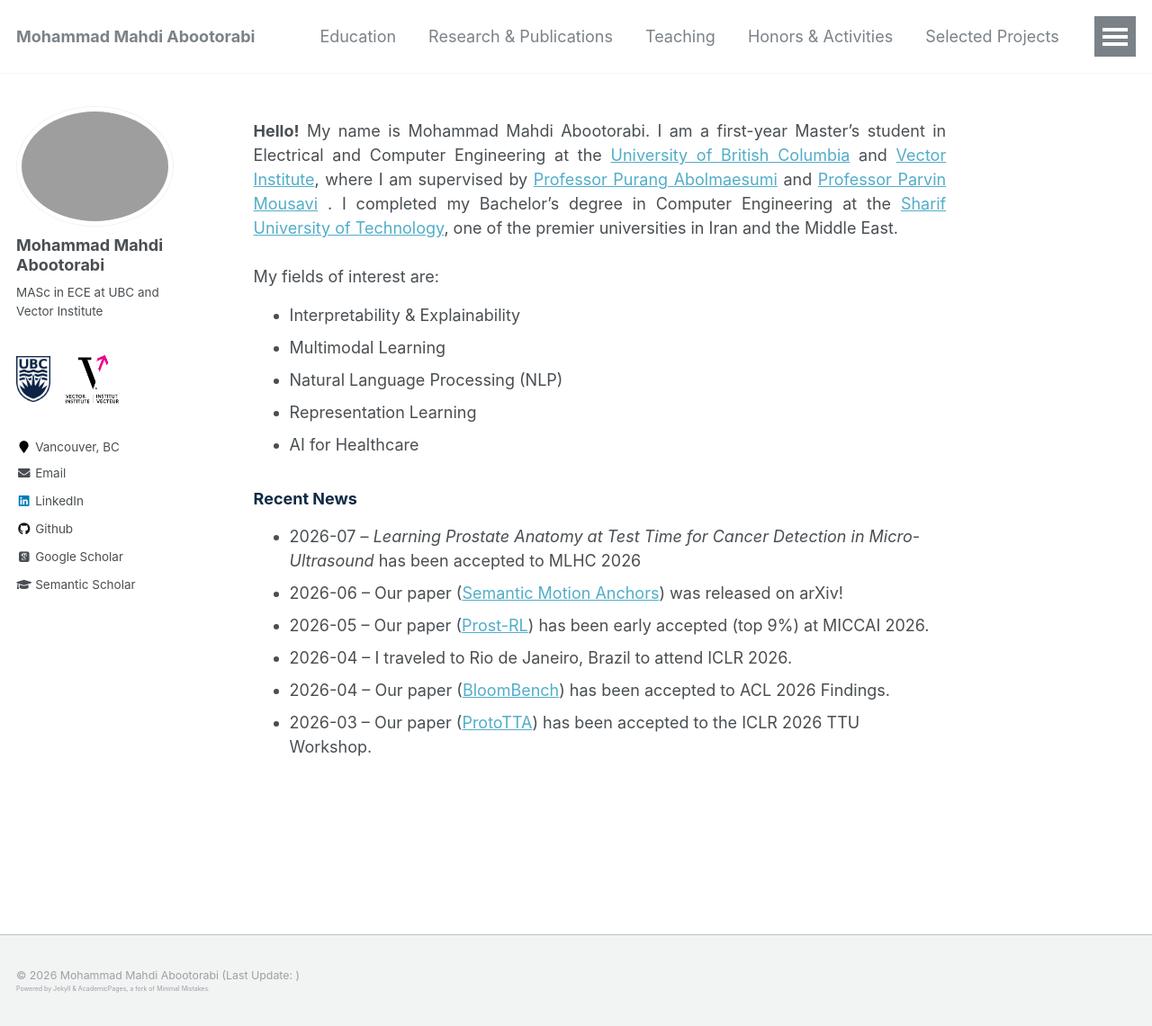
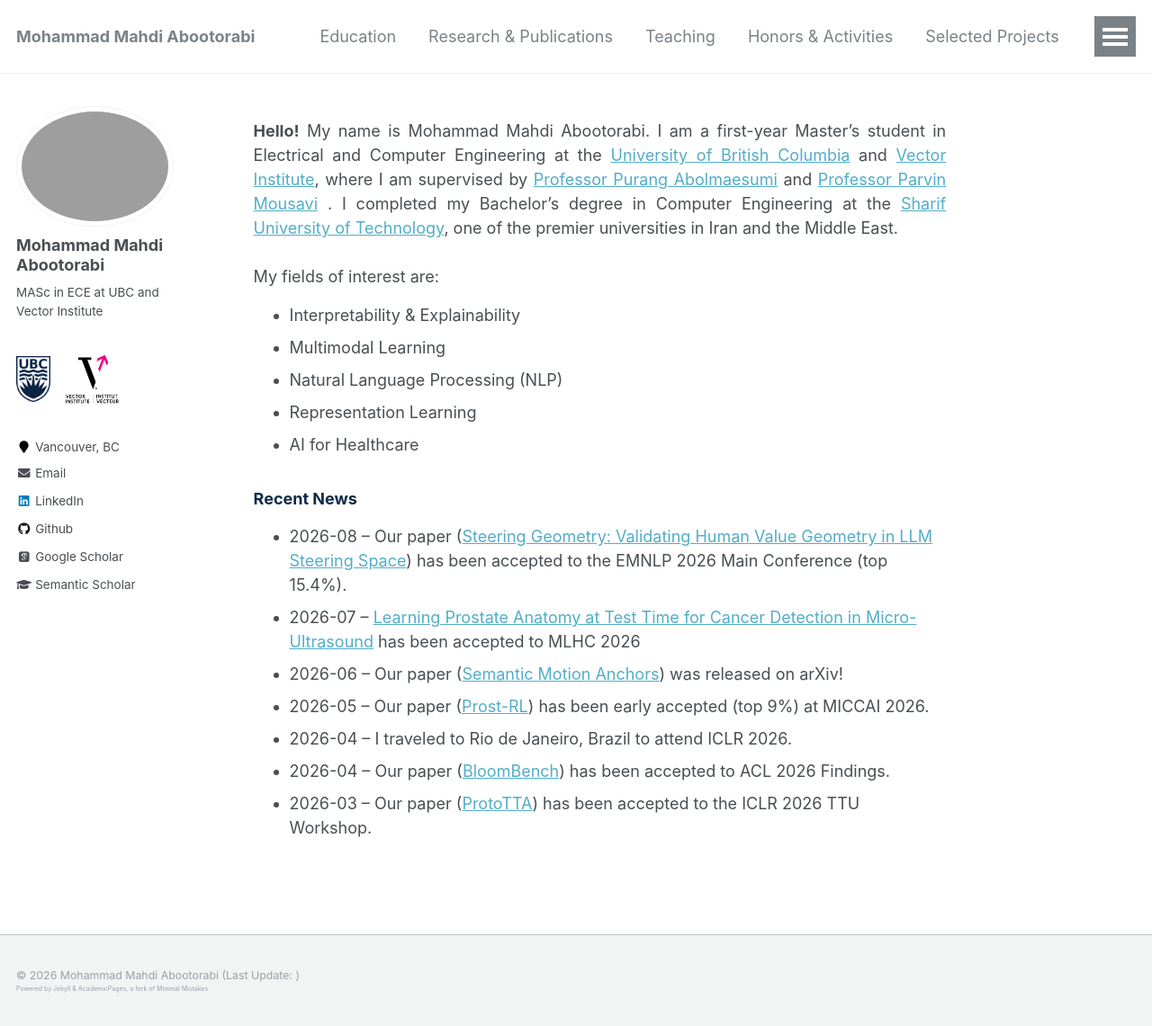
Before and after one commit to aboots/aboots.github.io, a Jekyll site: the page built from _pages/about.md, in a window 1280 px wide and 1141 px high. Shown: the whole window at 90% size. Built offline with Jekyll 4.4.1, drawn with Linux system fonts in a browser that asks for light colours; nearby versions of some CDN libraries; some web fonts are replaced.

Commit message:
Update recent news section with new paper acceptance

```diff
--- a/_pages/about.md
+++ b/_pages/about.md
@@ -33,7 +33,8 @@ My fields of interest are:
 
 <h3 class="header-color">Recent News</h3>
 <ul markdown='1'>
-<li>2026-07 – <i>Learning Prostate Anatomy at Test Time for Cancer Detection in Micro-Ultrasound</i> has been accepted to MLHC 2026</li>
+<li>2026-08 – Our paper (<a href="coming soon">Steering Geometry: Validating Human Value Geometry in LLM Steering Space</a>) has been accepted to the EMNLP 2026 Main Conference (top 15.4%).</li>
+<li>2026-07 – <a href="https://arxiv.org/abs/2608.20557">Learning Prostate Anatomy at Test Time for Cancer Detection in Micro-Ultrasound</a> has been accepted to MLHC 2026</li>
 <li>2026-06 – Our paper (<a href="https://arxiv.org/abs/2605.30608">Semantic Motion Anchors</a>) was released on arXiv!</li>
 <li>2026-05 – Our paper (<a href="https://arxiv.org/abs/2606.30951">Prost-RL</a>) has been early accepted (top 9%) at MICCAI 2026.</li>
 <li>2026-04 – I traveled to Rio de Janeiro, Brazil to attend ICLR 2026.</li>
```
